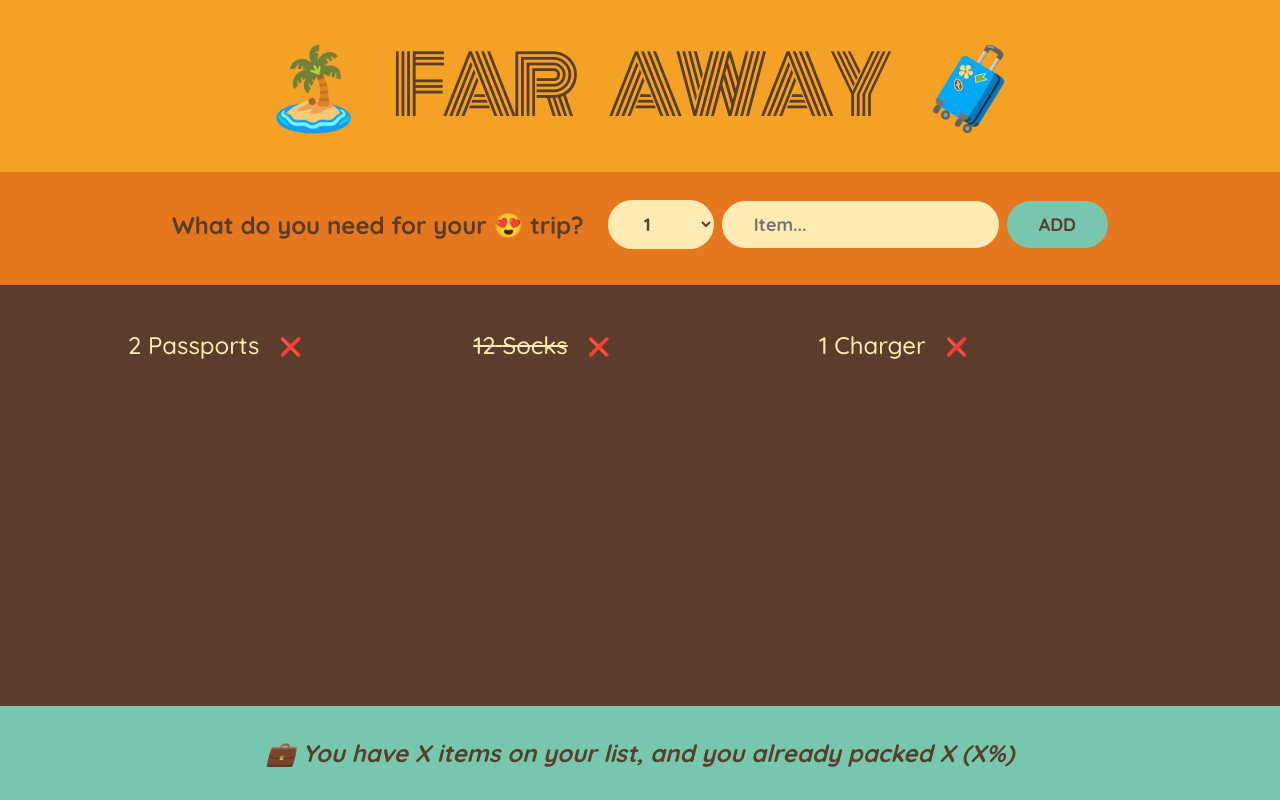
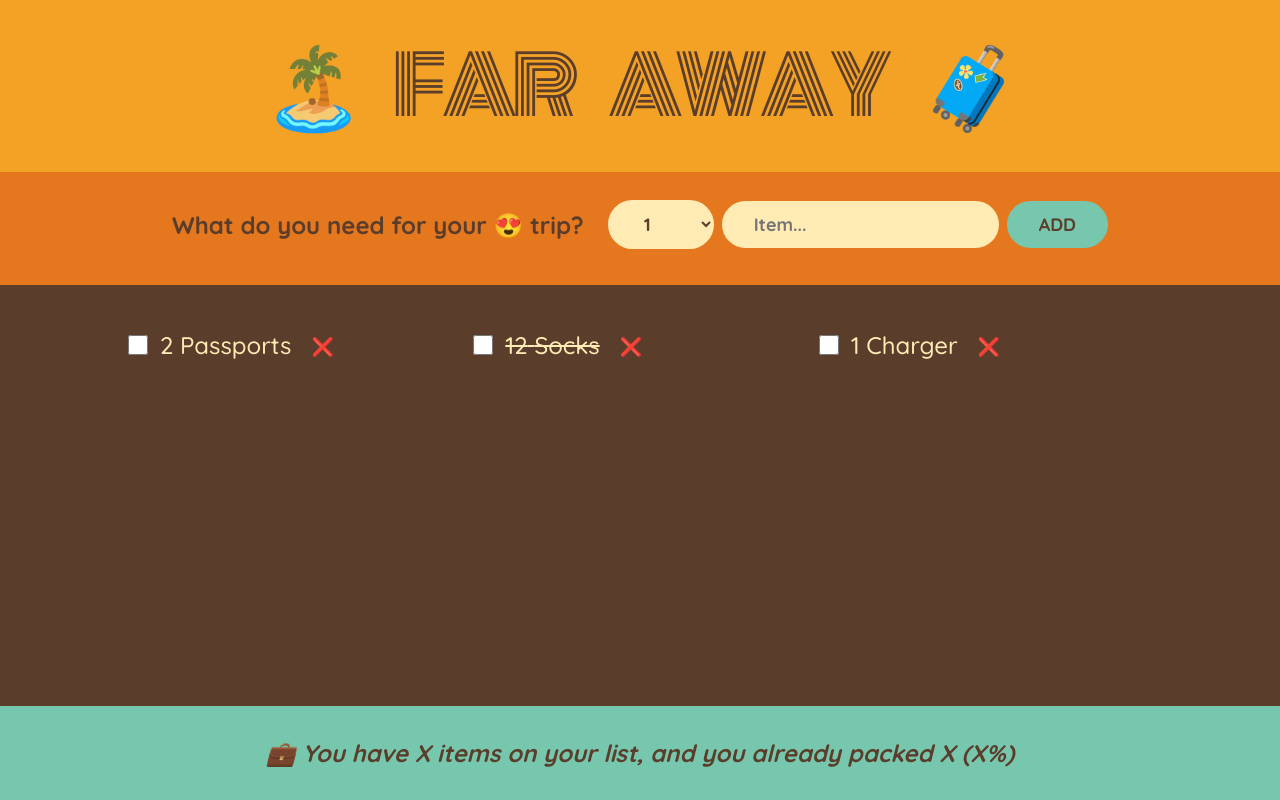
Before and after one commit to kerstin-w/far-away-app, a React (Create React App) app: page / in a window 1280 px wide. Built offline with nearby package versions, Linux system fonts and the light colour scheme.

Commit message:
feat: Implement handleToggleItem function. This commit introduces the handleToggleItem function, which toggles the 'packed' property of an item in the items array based on its id. The id parameter is used to identify the specific item whose 'packed' status needs to be toggled.

```diff
--- a/src/App.js
+++ b/src/App.js
@@ -31,11 +31,30 @@ export default function App() {
     setItems((items) => items.filter((item) => item.id !== id));
   }
 
+  /**
+   * The function `handleToggleItem` toggles the `packed` property of an item with a specific `id` in an
+   * array of items.
+   * The `id` parameter in the `handleToggleItem` function is used to identify the specific
+   * item that needs to be toggled (i.e., its `packed` property should be toggled from `true` to `false`
+   * or vice versa).
+   */
+  function handleToggleItem(id) {
+    setItems((items) =>
+      items.map((item) =>
+        item.id === id ? { ...item, packed: !item.packed } : item
+      )
+    );
+  }
+
   return (
     <div className="app">
       <Logo />
       <Form onAddItems={handleAddItems} />
-      <PackingList items={items} onDeleteItem={handleDeleteItem} />
+      <PackingList
+        items={items}
+        onDeleteItem={handleDeleteItem}
+        onToggleItem={handleToggleItem}
+      />
       <Stats />
     </div>
   );
@@ -99,12 +118,17 @@ function Form({ onAddItems }) {
   );
 }
 
-function PackingList({ items, onDeleteItem }) {
+function PackingList({ items, onDeleteItem, onToggleItem }) {
   return (
     <div className="list">
       <ul>
         {items.map((item) => (
-          <Item item={item} onDeleteItem={onDeleteItem} key={item.id} />
+          <Item
+            item={item}
+            onDeleteItem={onDeleteItem}
+            onToggleItem={onToggleItem}
+            key={item.id}
+          />
         ))}
       </ul>
     </div>
@@ -117,9 +141,14 @@ function PackingList({ items, onDeleteItem }) {
  * description of the item, with a strikethrough style applied if the item is marked as packed.
  * Additionally, there is a button with a cross mark emoji inside the list item.
  */
-function Item({ item, onDeleteItem }) {
+function Item({ item, onDeleteItem, onToggleItem }) {
   return (
     <li>
+      <input
+        type="checkbox"
+        value={item.packed}
+        onChange={() => onToggleItem(item.id)}
+      />
       <span style={item.packed ? { textDecoration: "line-through" } : {}}>
         {item.quantity} {item.description}
       </span>
```
